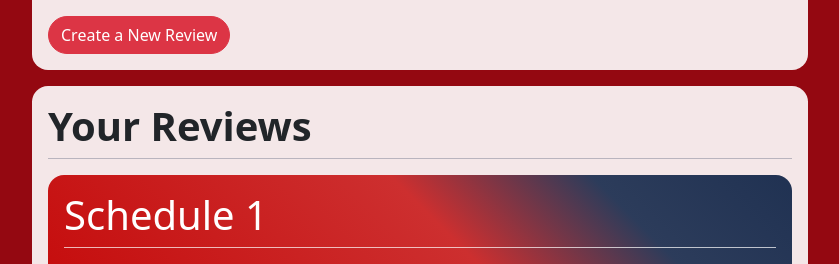
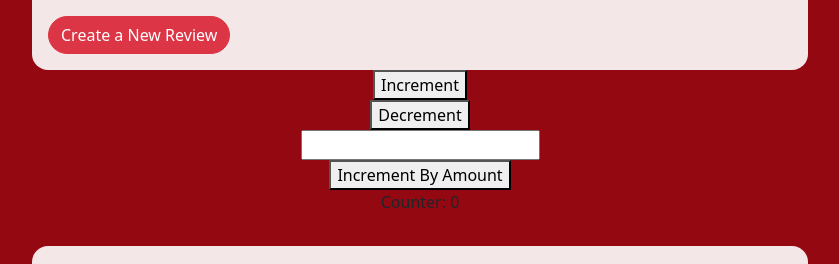
Before and after one commit to Lostkookiejar/capstone-project, a React (Vite) app: page /dashboard in a window 1280 px wide. Shown: the part 154-418 px from the top of the page, without its empty margins (220-1059 px from the left). Built offline with nearby package versions, Linux system fonts and the light colour scheme; no server answers; sample sign-in values are in the browser's storage; grey boxes are pictures that could not be loaded.

Commit message:
redux quickstart

```diff
--- a/package.json
+++ b/package.json
@@ -10,12 +10,14 @@
     "preview": "vite preview"
   },
   "dependencies": {
+    "@reduxjs/toolkit": "^2.11.2",
     "bootstrap": "^5.3.8",
     "bootstrap-icons": "^1.13.1",
     "firebase": "^12.12.0",
     "react": "^19.2.4",
     "react-bootstrap": "^2.10.10",
     "react-dom": "^19.2.4",
+    "react-redux": "^9.2.0",
     "react-router-dom": "^7.14.1"
   },
   "devDependencies": {
--- a/src/App.jsx
+++ b/src/App.jsx
@@ -3,9 +3,12 @@ import "./App.css";
 import { BrowserRouter, Route, Routes } from "react-router-dom";
 import Dashboard from "./pages/Dashboard.jsx";
 import { AuthProvider } from "./components/AuthProvider.jsx";
+import { Provider } from "react-redux";
+import { store } from "../store.js";
 
 function App() {
   return (
+    <Provider store={store}>
       <AuthProvider>
         <BrowserRouter>
           <Routes>
@@ -15,6 +18,7 @@ function App() {
           </Routes>
         </BrowserRouter>
       </AuthProvider>
+    </Provider>
   );
 }
 
--- /dev/null
+++ b/src/features/counter/counterSlice.js
@@ -0,0 +1,25 @@
+import { createSlice } from "@reduxjs/toolkit";
+
+const initialState = {
+  value: 0,
+};
+
+export const counterSlice = createSlice({
+  name: "counter",
+  initialState,
+  reducers: {
+    increment: (state) => {
+      state.value += 1;
+    },
+    decrement: (state) => {
+      state.value -= 1;
+    },
+    incrementByAmount: (state, action) => {
+      state.value += action.payload;
+    },
+  },
+});
+
+export const { increment, decrement, incrementByAmount } = counterSlice.actions;
+
+export default counterSlice.reducer;
--- /dev/null
+++ b/src/features/reviews/reviewSlice.js
@@ -0,0 +1,26 @@
+import { createSlice } from "@reduxjs/toolkit";
+
+const initialState = {
+  value: [],
+};
+
+export const reviewSlice = createSlice({
+  name: "review",
+  initialState,
+  reducers: {
+    addReview: (state, action) => {
+      state.value = [action.payload, ...state];
+    },
+    /*
+    editReview: (state, action) => {
+      state.value.map(())
+    },
+    incrementByAmount: (state, action) => {
+      state.value += action.payload;
+    },*/
+  },
+});
+
+export const { addReview } = reviewSlice.actions;
+
+export default reviewSlice.reducer;
--- a/src/pages/Dashboard.jsx
+++ b/src/pages/Dashboard.jsx
@@ -1,12 +1,20 @@
 import { getAuth } from "firebase/auth";
-import { useContext, useEffect } from "react";
+import { useContext, useEffect, useState } from "react";
 import { useNavigate } from "react-router-dom";
 import { AuthContext } from "../components/AuthProvider";
-import { Container } from "react-bootstrap";
 import "./Dashboard.css";
 import { reviews } from "../components/testReviews";
+import { useDispatch, useSelector } from "react-redux";
+import {
+  increment,
+  decrement,
+  incrementByAmount,
+} from "../features/counter/counterSlice";
 
 function Dashboard() {
+  const count = useSelector((state) => state.counter.value);
+  const [input, setInput] = useState("");
+  const dispatch = useDispatch();
   const auth = getAuth();
   const navigate = useNavigate();
   const { currentUser } = useContext(AuthContext);
@@ -54,6 +62,13 @@ function Dashboard() {
               Create a New Review
             </button>
           </div>
+          <button onClick={() => dispatch(increment())}>Increment</button>
+          <button onClick={() => dispatch(decrement())}>Decrement</button>
+          <input type="number" onChange={(e) => setInput(e.target.value)} />
+          <button onClick={() => dispatch(incrementByAmount(parseInt(input)))}>
+            Increment By Amount
+          </button>
+          <p>Counter: {count}</p>
           <div className="create-card">
             <h1 className="card-header pb-2">
               <strong>Your Reviews</strong>
--- /dev/null
+++ b/store.js
@@ -0,0 +1,10 @@
+import { configureStore } from "@reduxjs/toolkit";
+import counterReducer from "./src/features/counter/counterSlice";
+import reviewReducer from "./src/features/reviews/reviewSlice";
+
+export const store = configureStore({
+  reducer: {
+    counter: counterReducer,
+    review: reviewReducer,
+  },
+});
```
Also changed, not shown: 1 other file (tests, documents, lock files or other folders). Lines whose indentation alone changed are shown as unchanged.
